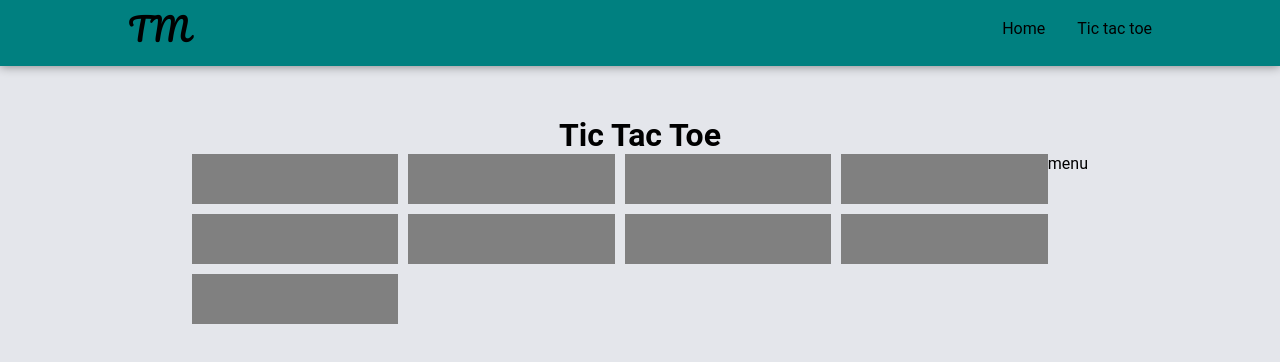
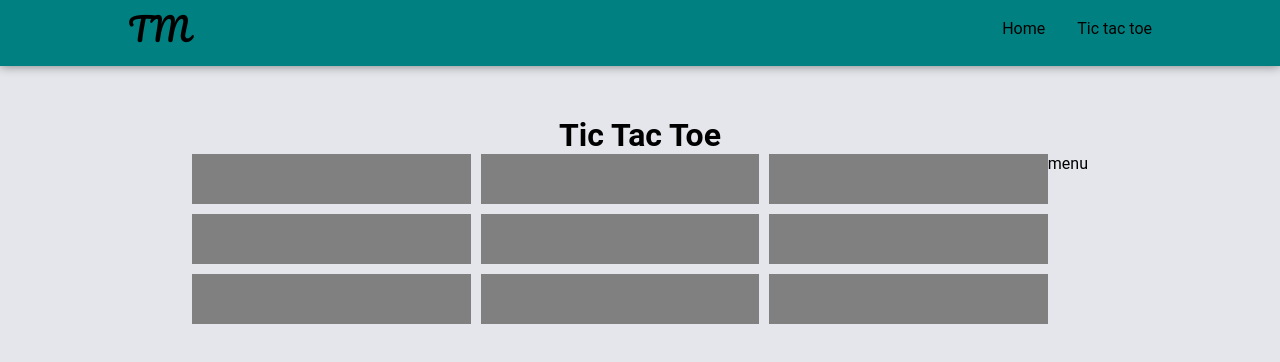
Before and after one commit to DanDPV/Applaudo-Trainee-week-7, a React (Create React App) app: page /tic-tac-toe in a window 1280 px wide. Shown: the top 362 px of the page. Built offline with nearby package versions, Linux system fonts and the light colour scheme.

Commit message:
:lipstick: Import TicTacToeBoard style

```diff
--- a/src/components/TicTacToeBoard/TicTacToeBoard.tsx
+++ b/src/components/TicTacToeBoard/TicTacToeBoard.tsx
@@ -2,6 +2,7 @@
 import React, { useState } from 'react';
 import TicTacToeBoardButton from 'components/TicTacToeBoardButton/TicTacToeBoardButton';
 import ITicTacToeSquareState from 'interfaces/ITicTacToeSquareState';
+import 'components/TicTacToeBoard/TicTacToeBoard.css';
 
 interface ITicTacToeBoard {
   squares: ITicTacToeSquareState[];
@@ -14,7 +15,7 @@ const TicTacToeBoard = ({ squares, isTraveling, handleClick }: ITicTacToeBoard)
 
   return (
     <div>
-      <div className="board-grid">
+      <div className="tic-tac-toe-board-grid">
         {squares.map((state: ITicTacToeSquareState, position: number) => (
           <TicTacToeBoardButton
             key={state.id}
```
